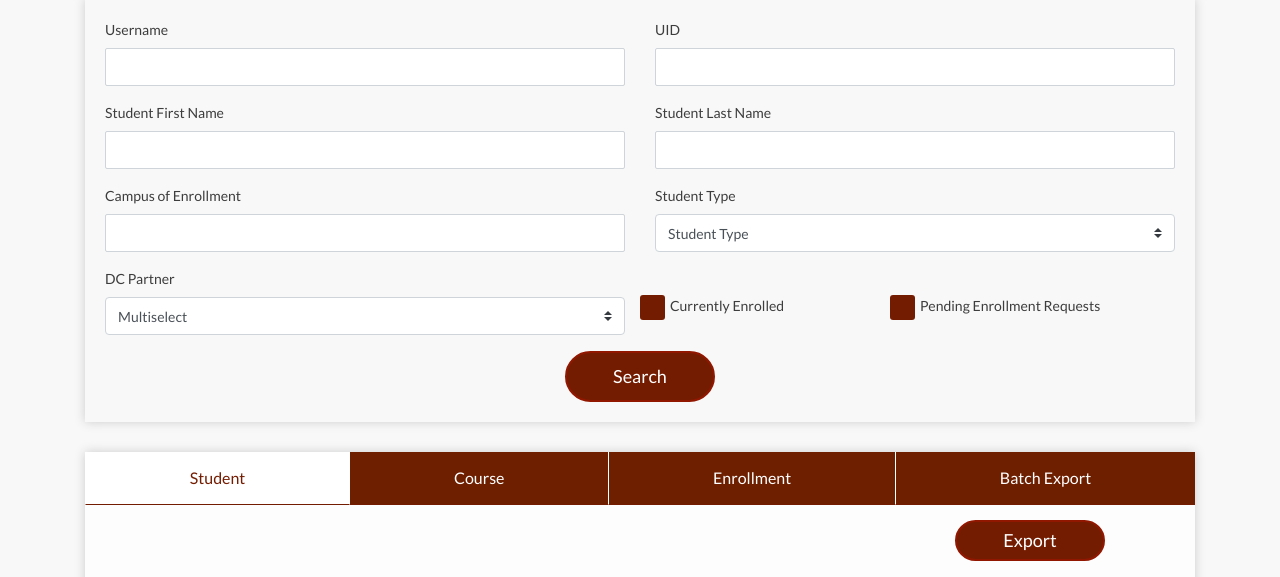
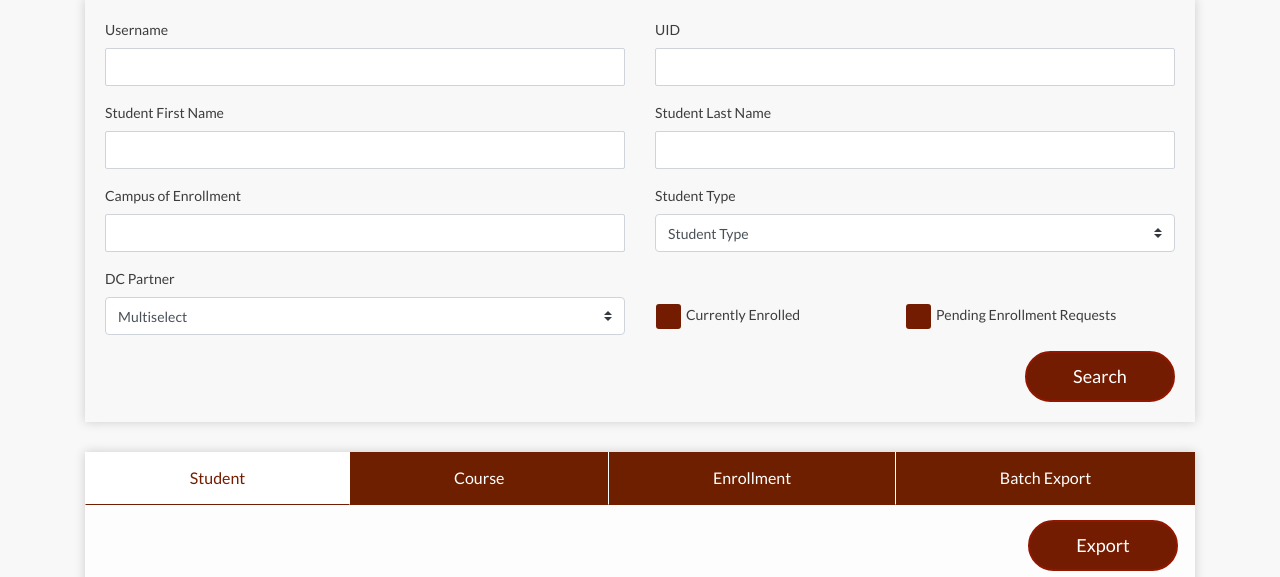
Before and after one commit to supportradcube/IU-Dial, a Django app: page / in a window 1280 px wide. Shown: the part 175-752 px from the top of the page. Run offline with Django 3.2, Linux system fonts and the light colour scheme; data that the repository does not hold is empty; some libraries are stand-ins or nearby versions.

Commit message:
search button

```diff
--- a/templates/search_screen.html
+++ b/templates/search_screen.html
@@ -85,7 +85,8 @@
                      </select>
                   </div>
                </div>
-               <div class="d-flex align-items-center justify-content-between max-WT-500">
+               <div class="d-flex align-items-center justify-content-between max-WT-500" style="margin-left: 16px;
+               margin-top: 17px;">
                   <div class="col-md-6 ">
                      <label class="container checkbox" >Currently Enrolled
                         <input type="checkbox" id="currently_enrolled" name="currently_enrolled" value="currently_enrolled">
@@ -100,7 +101,7 @@
                   </div>
                </div>
             </div>
-            <div class="d-flex align-items-center justify-content-center">
+            <div style="text-align: right;">
                <button type="submit" class="btn btn-primary btn-red">Search</button>
             </div>
          </form>
@@ -157,7 +158,7 @@
                   </div>
                </div>
             </div>
-            <div class="d-flex align-items-center justify-content-center">
+            <div style="text-align: right;">
                <button type="submit" class="btn btn-primary btn-red">Search</button>
             </div>
          </form>
@@ -240,7 +241,7 @@
                   </div>
                </div>
             </div>
-            <div class="d-flex align-items-center justify-content-center">
+            <div style="text-align:right">
                <button type="submit" class="btn btn-primary btn-red">Search</button>
             </div>
          </form>
@@ -271,8 +272,11 @@
                <!-- Student Table -->
 
                <div class="tab-pane fade show active" id="nav-home" role="tabpanel" aria-labelledby="nav-home-tab">
-                  <div class="export-search-results">
+                  <!-- <div class="export-search-results">
                      <button id="export-search-results" style="padding:5px; margin-left:870px;" type="submit" class="btn btn-primary btn-red">Export</button>
+                  </div> -->
+                  <div style="text-align: right; margin-right: 17px;">
+                     <button type="submit" class="btn btn-primary btn-red">Export</button>
                   </div>
                   <table class="table table-responsive">
                      <table class="table table-hover table-responsive table-section">
@@ -314,8 +318,8 @@
                <!-- Course Table -->
 
                <div class="tab-pane fade" id="nav-profile" role="tabpanel" aria-labelledby="nav-profile-tab">
-                  <div class="export-search-results">
-                     <button id="export-search-results" style="padding:5px; margin-left:870px;" type="submit" class="btn btn-primary btn-red">Export</button>
+                  <div style="text-align: right; margin-right: 18px;">
+                     <button type="submit" class="btn btn-primary btn-red">Export</button>
                   </div>
                   <table class="table table-responsive">
                      <table class="table table-hover table-responsive table-section">
@@ -375,8 +379,8 @@
                <!-- Enrollment Table -->
 
                <div class="tab-pane fade" id="nav-contact" role="tabpanel" aria-labelledby="nav-contact-tab">
-                  <div class="export-search-results">
-                     <button id="export-search-results" style="padding:5px; margin-left:870px;" type="submit" class="btn btn-primary btn-red">Export</button>
+                  <div style="text-align: right; margin-right: 18px">
+                     <button type="submit" class="btn btn-primary btn-red">Export</button>
                   </div>
                   <table class="table table-responsive">
                      <table class="table table-hover table-responsive table-section">
@@ -449,7 +453,7 @@
                            </div>
                         </div>
                      </div>
-                     <div class="d-flex align-items-center justify-content-center">
+                     <div style="text-align: right;">
                         <button type="submit" class="btn btn-primary btn-red">Download</button>
                      </div>
                   </div>
```
